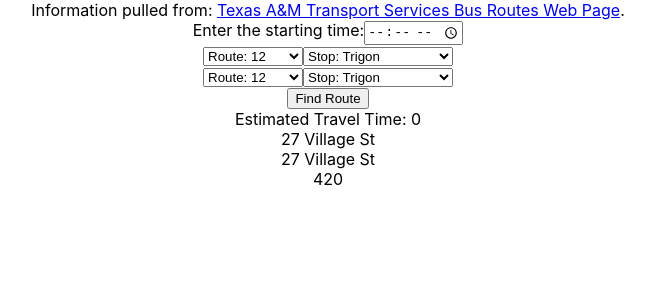
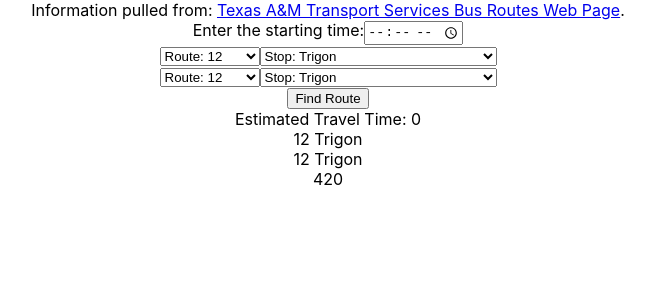
Before and after one commit to kpence/transit-trip-planner, a React (Create React App) app: page / in a window 1280 px wide. Shown: the top 300 px of the page, without its empty margins (312-967 px from the left). Built offline with nearby package versions, Linux system fonts and the light colour scheme.

Commit message:
just changing initial and target stops to match select inputs

```diff
--- a/src/containers/App.js
+++ b/src/containers/App.js
@@ -28,10 +28,10 @@ class App extends Component {
     super();
     this.state = {
       /* references to node objects, sorted by node object's tentative D value */
-      selected_route_num : "27",
-      selected_stop_name : "Village St",
-      selected_target_route_num : "27",
-      selected_target_stop_name : "Village St",
+      selected_route_num : "12",
+      selected_stop_name : "Trigon",
+      selected_target_route_num : "12",
+      selected_target_stop_name : "Trigon",
       selected_start_dval : 420,
       route_nums : [],
       unvisited_nodes : [],
```
